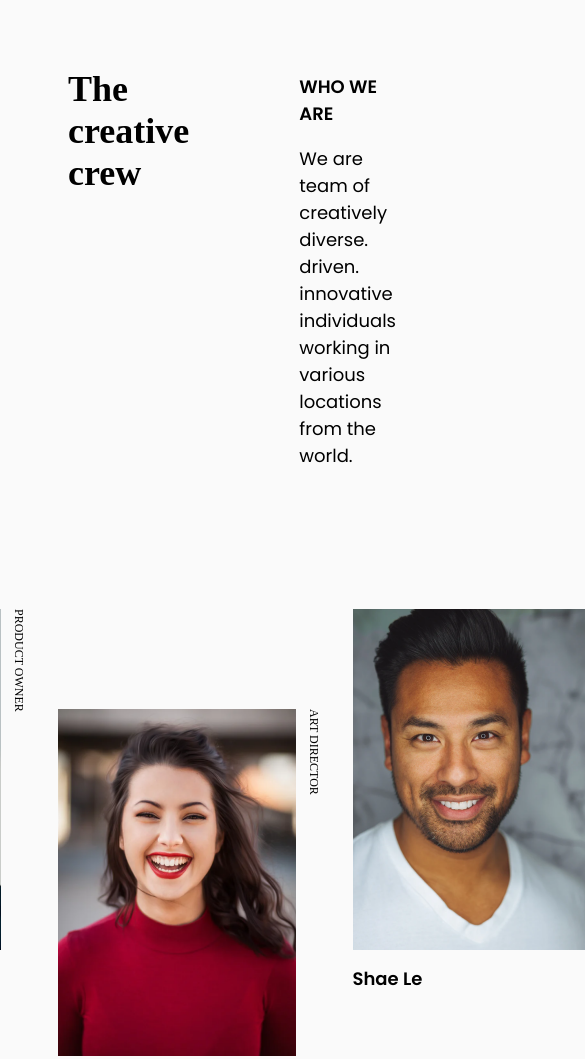
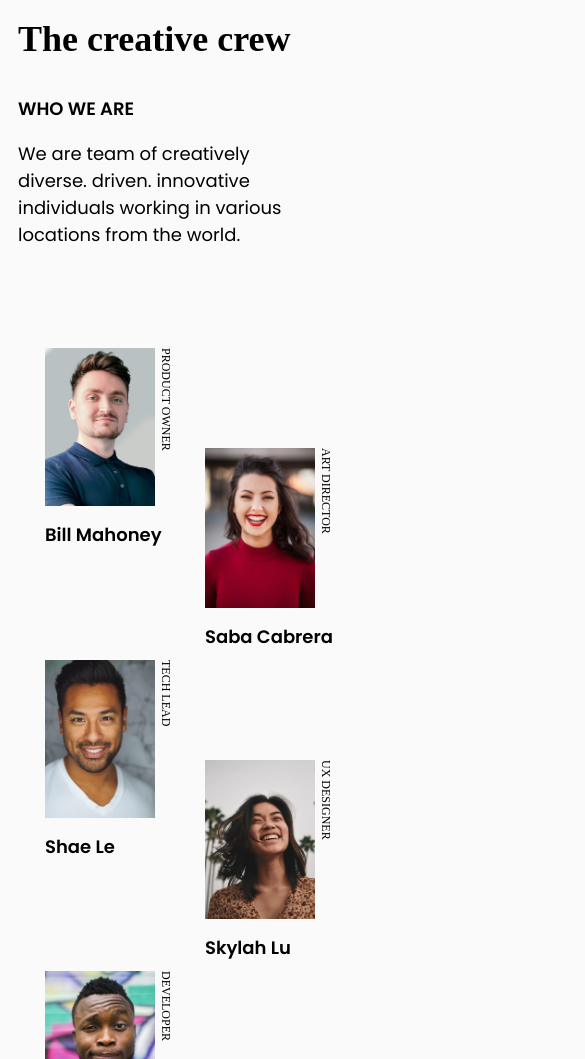
Before and after one commit to cl3m3nt1n3/DevChallenges-MyTeamPage, a plain HTML site: page index.html in a window 390 px wide. Shown: the top 1059 px of the page, 585 px wide, since content can reach past the window. Drawn offline with Linux system fonts and the light colour scheme.

Commit message:
responsive design

```diff
--- a/style.css
+++ b/style.css
@@ -4,6 +4,8 @@ html{
   background-color: #FAFAFA;
   font-family: Poppins;
   font-size: 10px;
+  margin:0;
+  padding:0;
 }
 
 .uppercase{
@@ -13,7 +15,6 @@ html{
 header{
   display: flex;
   justify-content: space-evenly;
-
 }
 
 header h1{
@@ -25,9 +26,6 @@ header h1{
   margin:60px;
 }
 
-main{
-  margin-bottom: 100px;
-}
 
 .intro{
   width:35%;
@@ -51,7 +49,7 @@ main{
   justify-content: center;
   padding: 72px 150px;
   grid-column-gap: 20px;
-
+  margin-bottom: 100px;
 }
 
 .profile{
@@ -105,3 +103,60 @@ footer a{
   -webkit-text-fill-color: transparent;
   -moz-text-fill-color: transparent;
 }
+
+@media only screen and (max-width:856px){
+  header{
+    flex-direction: column;
+  }
+
+  header h1{
+    width:100%;
+    display: flex;
+    justify-content: flex-start;
+    margin:0;
+    margin:10px 60px;
+  }
+
+  .intro{
+    width:60%;
+    padding:10px 60px;
+  }
+
+  main{
+    grid-template-columns: repeat(2,1fr);
+  }
+
+  .profile:nth-child(3n+2){
+    margin-top: 0;
+  }
+
+  .profile:nth-child(even){
+    margin-top: 100px;
+  }
+}
+
+@media only screen and (max-width:582px){
+  header h1{
+    margin:10px;
+  }
+
+  .intro{
+    width:80%;
+    padding:10px 10px;
+
+  }
+
+  .profile{
+    width:140px;
+    position: relative;
+  }
+
+  .profile img{
+    width:110px;
+  }
+
+  main{
+    margin-bottom: 25px;
+  }
+
+}
```
